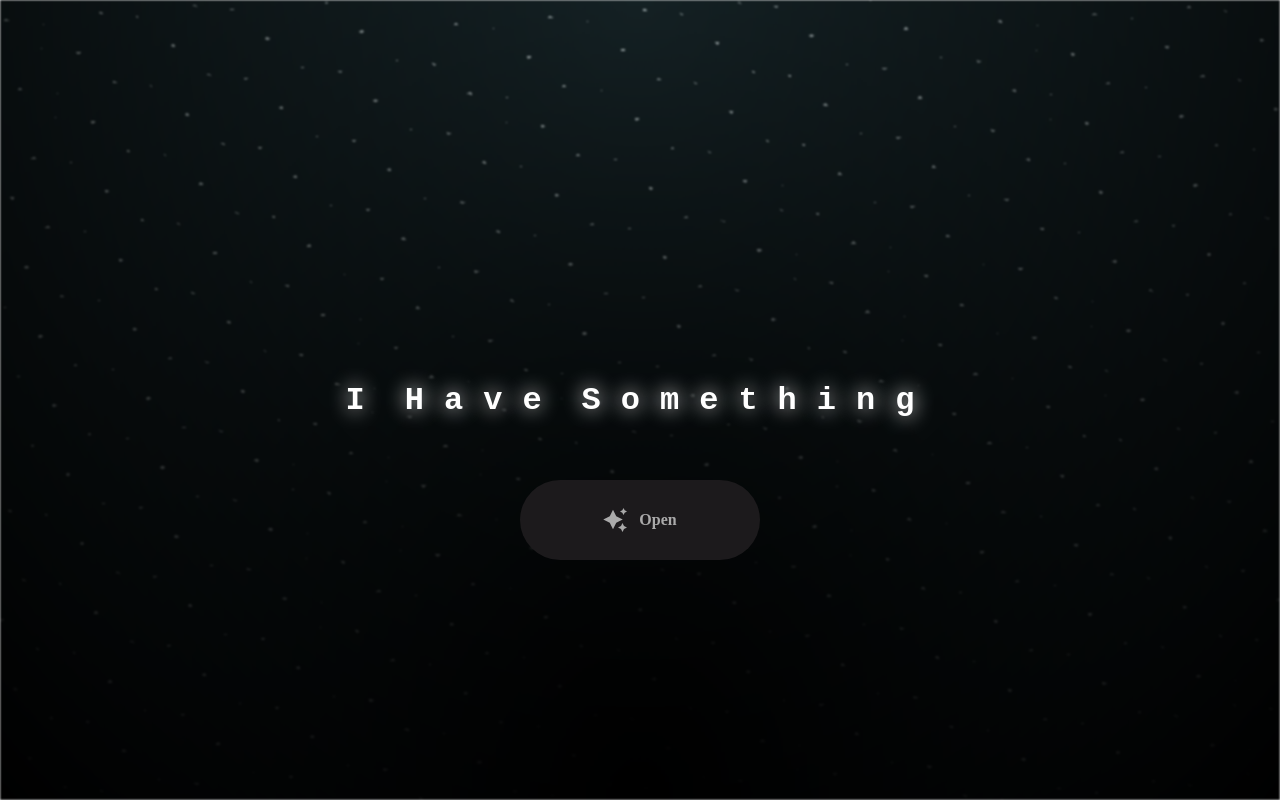
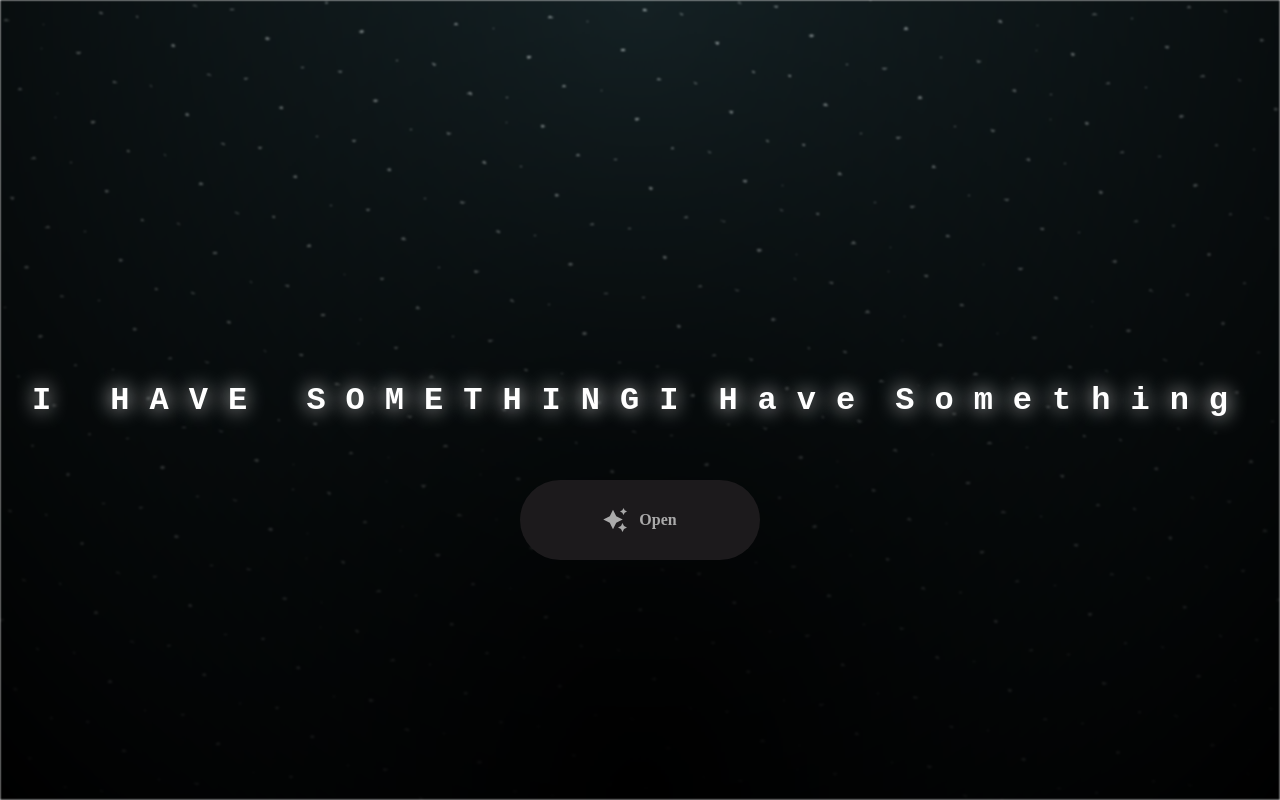
Before and after one commit to Xydutz/flower.github.io, a plain HTML site: page index.html in a window 1280 px wide. Drawn offline with Linux system fonts and the light colour scheme.

Commit message:
index.html

```diff
--- a/index.html
+++ b/index.html
@@ -15,7 +15,7 @@
   <div class="night"></div>
 
   <!-- Title -->
-  <h1 class="title"></h1>
+  <h1 class="title">I HAVE SOMETHING</h1>
 
   <!-- Button -->
   <div style="position: absolute; top: 60vh; width: 100%; display: flex; justify-content: center;">
```
